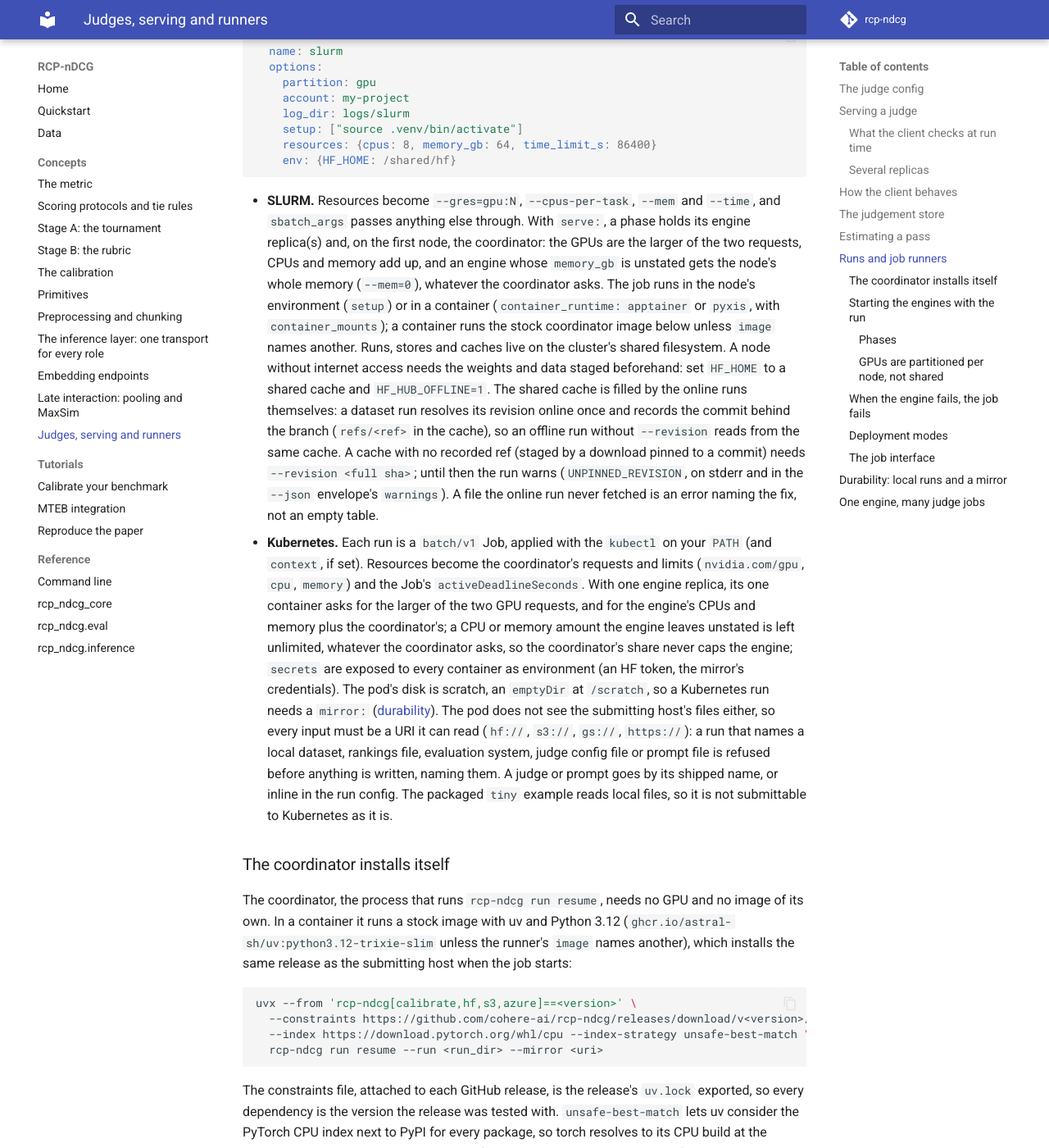
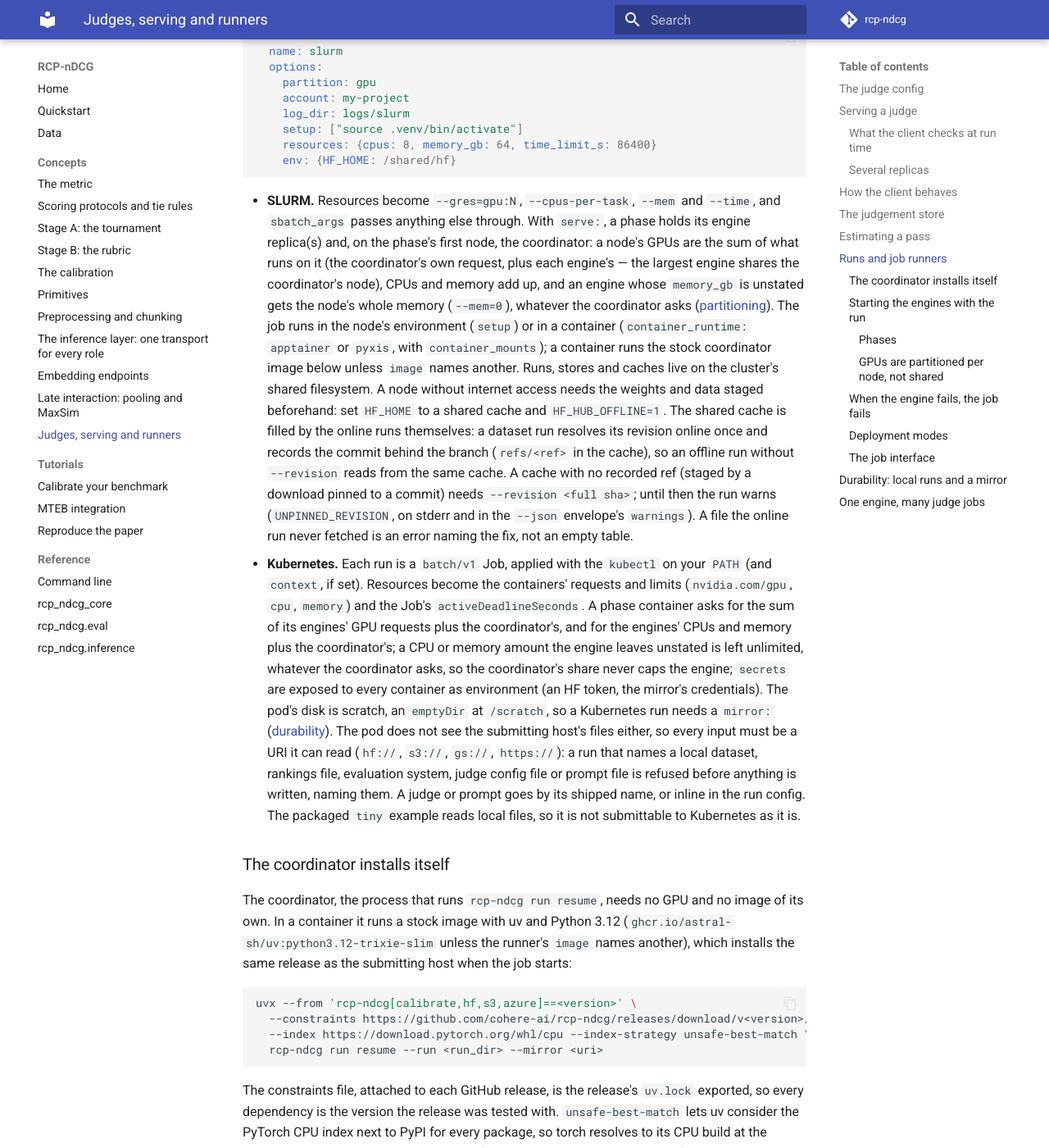
Before and after one commit to cohere-ai/rcp-ndcg, an MkDocs documentation site: the page built from docs/concepts/serving.md, in a window 1280 px wide and 1400 px high, scrolled down 7115 px. Shown: the whole window at 82% size. Built offline with MkDocs 1.6.1 and Material for MkDocs 9.7.7, drawn with Linux system fonts in a browser that asks for light colours; comment, search, counter and statistics services are not loaded; some of the changed text lies outside the part shown.

Commit message:
Close the round-6 verifier findings: the coordinator's GPU reservation on SLURM, and the serving.md bullets
The round-6 verifiers found the round-5 coordinator reservation mechanism
wrong on SLURM: the phase worker hardcoded CUDA_VISIBLE_DEVICES=0..res.gpus-1,
which overrides SLURM's per-step grant (gres.html: unique per step) with a
co-located engine's devices. The coordinator's task now claims its own
--gres=gpu:res.gpus and keeps SLURM's per-step CUDA_VISIBLE_DEVICES, which
names the disjoint remainder. A GPU-less SLURM engine gets the empty
CUDA_VISIBLE_DEVICES export (its step carries no --gres, and srun(1)
allocates such a step all of the job's GRES).

Also: the serving.md SLURM and Kubernetes bullets in Runs and job runners
still said the GPUs are 'the larger of the two requests' - reworded to the
sum rule with a pointer at the partitioning section, which now documents the
coordinator's --gres and pinning; the replica-slice sentence describes
device_slices' contract.

````diff
--- a/docs/concepts/serving.md
+++ b/docs/concepts/serving.md
@@ -230,9 +230,10 @@
 ```
 
 - **SLURM.** Resources become `--gres=gpu:N`, `--cpus-per-task`, `--mem` and `--time`, and `sbatch_args` passes
-  anything else through. With `serve:`, a phase holds its engine replica(s) and, on the first node, the
-  coordinator: the GPUs are the larger of the two requests, CPUs and memory add up, and an engine whose `memory_gb`
-  is unstated gets the node's whole memory (`--mem=0`), whatever the coordinator asks. The job runs in the node's
+  anything else through. With `serve:`, a phase holds its engine replica(s) and, on the phase's first node, the
+  coordinator: a node's GPUs are the sum of what runs on it (the coordinator's own request, plus each engine's —
+  the largest engine shares the coordinator's node), CPUs and memory add up, and an engine whose `memory_gb` is
+  unstated gets the node's whole memory (`--mem=0`), whatever the coordinator asks ([partitioning](#gpus-are-partitioned-per-node-not-shared)). The job runs in the node's
   environment (`setup`) or in a container
   (`container_runtime: apptainer` or `pyxis`, with `container_mounts`); a container runs the stock coordinator image
   below unless `image` names another. Runs, stores and caches live on the cluster's shared filesystem. A node without
@@ -244,9 +245,9 @@
   `--json` envelope's `warnings`). A file the online run never fetched is an error naming the fix, not an
   empty table.
 - **Kubernetes.** Each run is a `batch/v1` Job, applied with the `kubectl` on your `PATH` (and `context`, if set).
-  Resources become the coordinator's requests and limits (`nvidia.com/gpu`, `cpu`, `memory`) and the Job's
-  `activeDeadlineSeconds`. With one engine replica, its one container asks for the larger of the two GPU requests,
-  and for the engine's CPUs and memory plus the coordinator's; a CPU or memory amount the engine leaves unstated is
+  Resources become the containers' requests and limits (`nvidia.com/gpu`, `cpu`, `memory`) and the Job's
+  `activeDeadlineSeconds`. A phase container asks for the sum of its engines' GPU requests plus the coordinator's,
+  and for the engines' CPUs and memory plus the coordinator's; a CPU or memory amount the engine leaves unstated is
   left unlimited, whatever the coordinator asks, so the coordinator's share never caps the engine; `secrets` are exposed to every container as environment (an HF token, the mirror's
   credentials). The pod's disk is scratch, an `emptyDir` at `/scratch`, so a Kubernetes run needs a `mirror:`
   ([durability](#durability-local-runs-and-a-mirror)). The pod does not see the submitting host's files either,
@@ -363,10 +364,12 @@
 - **SLURM.** Each role's replicas are pinned to a disjoint slice of the allocation's nodes (one replica per node),
   so no two engine processes share a node; a step's `--gres` is its own engine's count, and SLURM's per-step
   `CUDA_VISIBLE_DEVICES` — set per step with unique devices (gres.html, "GPU Management") — could still overlap
-  across steps, because the engine steps run under `srun --overlap`, which srun(1) documents as allowing steps to
-  "share all resources (CPUs, memory, and GRES) with all other steps" (SLURM 26.05). The per-node `--gres` therefore
-  carries the sum, and the node pinning keeps the engine steps apart; a cluster that constrains devices per step
-  (`ConstrainDevices=yes`) should be checked against these slices.
+  across steps, because the engine steps run under `srun --overlap`, which srun(1) documents as allowing
+  steps to "share all resources (CPUs, memory, and GRES) with all other steps" (SLURM 26.05). The
+  coordinator's task therefore claims its own `--gres` (its reservation, with its `CUDA_VISIBLE_DEVICES`
+  prefix on the phase's first node), the node pinning keeps the engine steps apart, and a node's `--gres`
+  carries the sum of what runs on it; a cluster that constrains devices per step (`ConstrainDevices=yes`)
+  should be checked against these slices.
 
 What the runners submit:
 
````
Also changed, not shown: CHANGELOG.md (+5 -3 lines), 2 other files.
